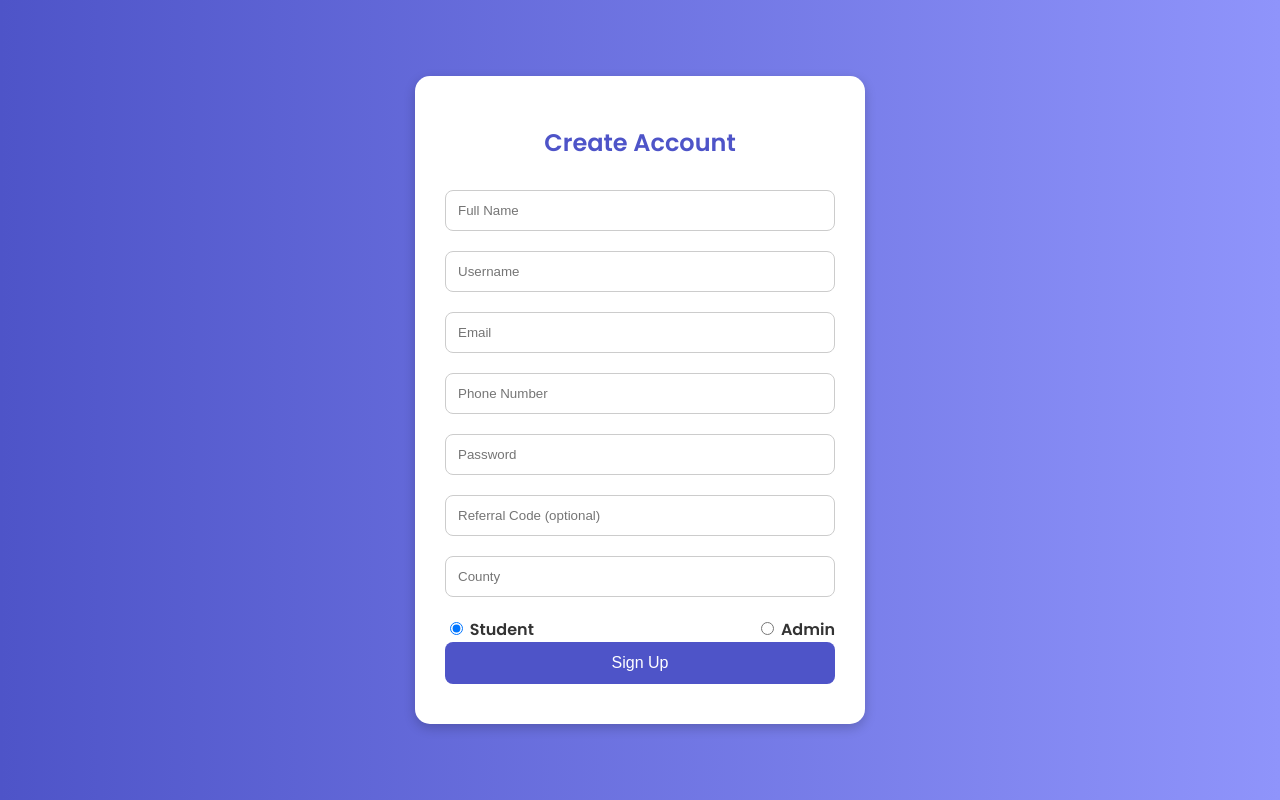
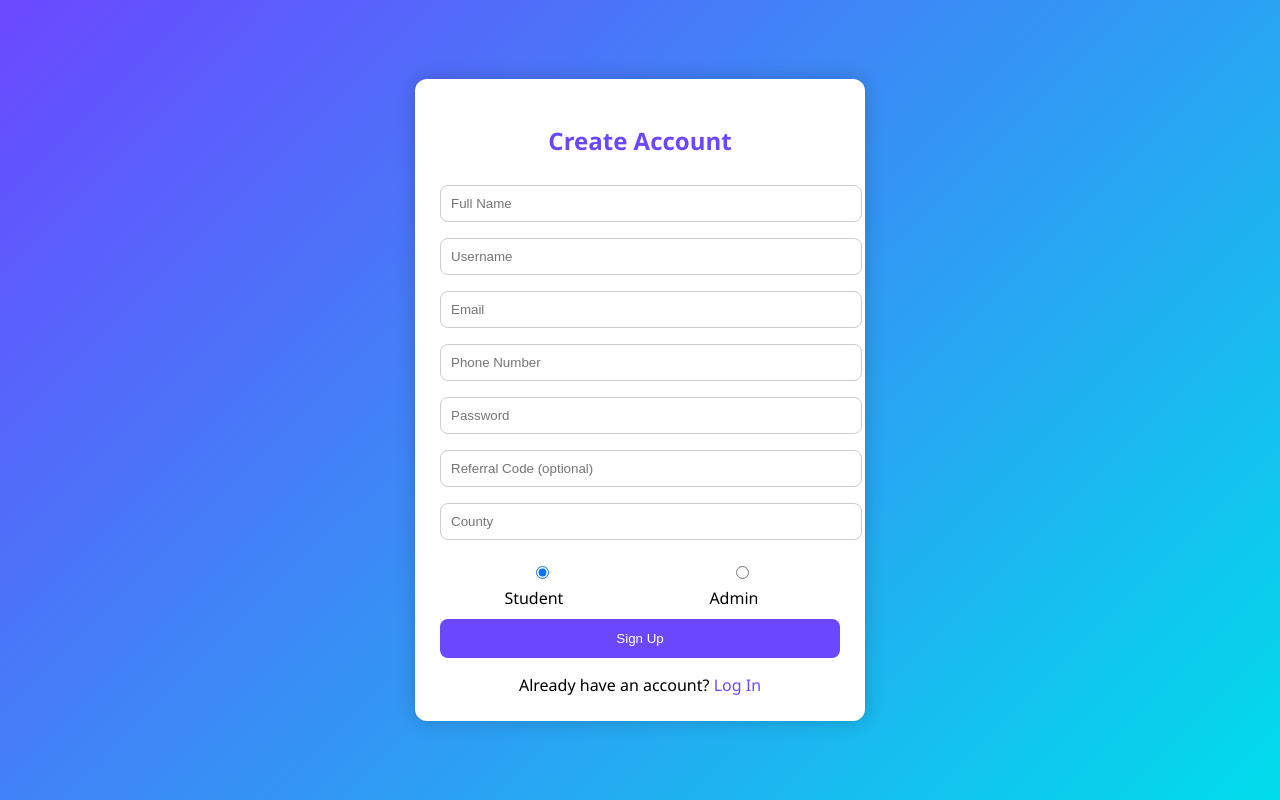
Before and after one commit to Wanga-tracker/study-hive, a plain HTML site: page signup.html in a window 1280 px wide. Drawn offline with Linux system fonts and the light colour scheme.

Commit message:
Update signup.html

```diff
--- a/signup.html
+++ b/signup.html
@@ -2,172 +2,171 @@
 <html lang="en">
 <head>
   <meta charset="UTF-8" />
-  <meta name="viewport" content="width=device-width, initial-scale=1.0" />
-  <title>Sign Up</title>
-  <link href="https://fonts.googleapis.com/css2?family=Poppins:wght@300;600&display=swap" rel="stylesheet">
+  <meta name="viewport" content="width=device-width, initial-scale=1.0"/>
+  <title>Edu Sync Hub - Signup</title>
   <style>
     body {
-      margin: 0;
-      padding: 0;
-      font-family: 'Poppins', sans-serif;
-      background: linear-gradient(to right, #4e54c8, #8f94fb);
+      background: linear-gradient(135deg, #6b48ff, #00ddeb);
+      font-family: 'Segoe UI', sans-serif;
       display: flex;
       justify-content: center;
       align-items: center;
-      height: 100vh;
+      min-height: 100vh;
+      margin: 0;
     }
-    .signup-container {
-      background: white;
-      border-radius: 15px;
-      box-shadow: 0 4px 12px rgba(0, 0, 0, 0.2);
-      width: 90%;
-      max-width: 450px;
-      padding: 30px;
-      box-sizing: border-box;
+    .container {
+      background: #fff;
+      border-radius: 12px;
+      padding: 25px;
+      width: 100%;
+      max-width: 400px;
+      box-shadow: 0 0 20px rgba(0,0,0,0.2);
     }
     h2 {
       text-align: center;
-      color: #4e54c8;
-      margin-bottom: 20px;
+      color: #6b48ff;
     }
-    input[type="text"], input[type="email"], input[type="password"], input[type="tel"], select {
+    input, select {
       width: 100%;
+      padding: 10px;
+      margin: 8px 0;
+      border-radius: 8px;
+      border: 1px solid #ccc;
+    }
+    .glow-button {
+      background: #6b48ff;
+      color: white;
+      border: none;
       padding: 12px;
-      margin: 10px 0;
-      border: 1px solid #ccc;
       border-radius: 8px;
-      box-sizing: border-box;
-    }
-    label {
-      font-weight: 600;
-      color: #333;
-    }
-    .role-select {
-      display: flex;
-      justify-content: space-between;
+      width: 100%;
+      cursor: pointer;
+      transition: 0.3s;
       margin-top: 10px;
     }
-    .admin-password {
+    .glow-button:hover {
+      box-shadow: 0 0 12px #00ddeb;
+    }
+    .role {
+      display: flex;
+      justify-content: space-around;
+      margin-top: 10px;
+    }
+    .switch {
+      text-align: center;
+      margin-top: 10px;
+    }
+    .switch a {
+      color: #6b48ff;
+      text-decoration: none;
+    }
+    #admin-pass {
       display: none;
     }
-    button {
-      width: 100%;
-      background-color: #4e54c8;
-      color: white;
-      padding: 12px;
-      border: none;
-      border-radius: 8px;
-      font-size: 16px;
-      cursor: pointer;
-      transition: background 0.3s ease;
-    }
-    button:hover {
-      background-color: #3b3f9e;
-    }
-    .error-message {
+    .error {
       color: red;
+      text-align: center;
       margin-top: 10px;
-      text-align: center;
     }
   </style>
 </head>
 <body>
-  <div class="signup-container">
+  <div class="container">
     <h2>Create Account</h2>
-    <input type="text" id="name" placeholder="Full Name">
-    <input type="text" id="username" placeholder="Username">
-    <input type="email" id="email" placeholder="Email">
-    <input type="tel" id="phone" placeholder="Phone Number">
-    <input type="password" id="password" placeholder="Password">
-    <input type="text" id="referral" placeholder="Referral Code (optional)">
-    <input type="text" id="county" placeholder="County">
+    <form id="signup-form">
+      <input type="text" id="name" placeholder="Full Name" required>
+      <input type="text" id="username" placeholder="Username" required>
+      <input type="email" id="email" placeholder="Email" required>
+      <input type="tel" id="phone" placeholder="Phone Number" required>
+      <input type="password" id="password" placeholder="Password" required>
+      <input type="text" id="referral" placeholder="Referral Code (optional)">
+      <input type="text" id="county" placeholder="County" required>
 
-    <div class="role-select">
-      <label><input type="radio" name="role" value="student" checked onclick="toggleAdmin(false)"> Student</label>
-      <label><input type="radio" name="role" value="admin" onclick="toggleAdmin(true)"> Admin</label>
+      <div class="role">
+        <label><input type="radio" name="role" value="student" checked> Student</label>
+        <label><input type="radio" name="role" value="admin"> Admin</label>
+      </div>
+
+      <input type="password" id="admin-pass" placeholder="Enter Admin Access Password">
+
+      <button type="submit" class="glow-button">Sign Up</button>
+      <p class="error" id="error-message"></p>
+    </form>
+
+    <div class="switch">
+      Already have an account? <a href="login.html">Log In</a>
     </div>
-    <input type="password" id="admin-password" class="admin-password" placeholder="Admin Password">
-
-    <button onclick="signup()">Sign Up</button>
-    <div class="error-message" id="error-message"></div>
   </div>
 
-  <!-- Firebase SDK -->
-  <script src="https://www.gstatic.com/firebasejs/10.12.0/firebase-app.js"></script>
-  <script src="https://www.gstatic.com/firebasejs/10.12.0/firebase-auth.js"></script>
-  <script src="https://www.gstatic.com/firebasejs/10.12.0/firebase-firestore.js"></script>
+  <!-- Firebase SDKs -->
+  <script type="module">
+    import { initializeApp } from "https://www.gstatic.com/firebasejs/11.8.1/firebase-app.js";
+    import { getAuth, createUserWithEmailAndPassword } from "https://www.gstatic.com/firebasejs/11.8.1/firebase-auth.js";
+    import { getFirestore, doc, setDoc } from "https://www.gstatic.com/firebasejs/11.8.1/firebase-firestore.js";
 
-  <script>
-    // Initialize Firebase
     const firebaseConfig = {
-      apiKey: "YOUR_API_KEY",
-      authDomain: "YOUR_PROJECT_ID.firebaseapp.com",
-      projectId: "YOUR_PROJECT_ID",
-      storageBucket: "YOUR_PROJECT_ID.appspot.com",
-      messagingSenderId: "YOUR_MESSAGING_ID",
-      appId: "YOUR_APP_ID"
+      apiKey: "AIzaSyAjsxzqXwW2PcwowbFSb4jiGTHGv9rdL0w",
+      authDomain: "agent-hive-project.firebaseapp.com",
+      projectId: "agent-hive-project",
+      storageBucket: "agent-hive-project.appspot.com",
+      messagingSenderId: "464476218600",
+      appId: "1:464476218600:web:59aa5ba90c73468d78155d"
     };
 
-    const app = firebase.initializeApp(firebaseConfig);
-    const auth = firebase.auth();
-    const db = firebase.firestore();
+    const app = initializeApp(firebaseConfig);
+    const auth = getAuth(app);
+    const db = getFirestore(app);
 
-    function toggleAdmin(show) {
-      document.getElementById("admin-password").style.display = show ? "block" : "none";
-    }
+    const form = document.getElementById("signup-form");
+    const errorMsg = document.getElementById("error-message");
+    const adminInput = document.getElementById("admin-pass");
 
-    async function signup() {
-      const name = document.getElementById("name").value.trim();
-      const username = document.getElementById("username").value.trim();
-      const email = document.getElementById("email").value.trim();
-      const phone = document.getElementById("phone").value.trim();
-      const password = document.getElementById("password").value;
-      const referral = document.getElementById("referral").value.trim();
-      const county = document.getElementById("county").value.trim();
-      const role = document.querySelector('input[name="role"]:checked').value;
-      const adminPassword = document.getElementById("admin-password").value.trim();
-      const errorMessage = document.getElementById("error-message");
+    document.querySelectorAll('input[name="role"]').forEach(input => {
+      input.addEventListener("change", () => {
+        adminInput.style.display = input.value === "admin" ? "block" : "none";
+      });
+    });
 
-      errorMessage.textContent = "";
+    form.addEventListener("submit", async (e) => {
+      e.preventDefault();
+      errorMsg.textContent = "";
 
-      if (!name || !username || !email || !phone || !password || !county) {
-        errorMessage.textContent = "Please fill in all required fields.";
-        return;
-      }
+      const email = form.email.value;
+      const password = form.password.value;
+      const role = form.querySelector('input[name="role"]:checked').value;
+      const adminSecret = form["admin-pass"].value.trim();
+      const requiredAdminPassword = "mySecretAdminPass"; // change this to your secret
 
-      if (role === "admin" && adminPassword !== "Secret2025") {
-        errorMessage.textContent = "Incorrect admin password.";
+      if (role === "admin" && adminSecret !== requiredAdminPassword) {
+        errorMsg.textContent = "Invalid admin access password.";
         return;
       }
 
       try {
-        const snapshot = await db.collection("users").where("username", "==", username).get();
-        if (!snapshot.empty) {
-          errorMessage.textContent = "Username already exists.";
-          return;
-        }
+        const userCredential = await createUserWithEmailAndPassword(auth, email, password);
+        const user = userCredential.user;
 
-        const userCredential = await auth.createUserWithEmailAndPassword(email, password);
-        const uid = userCredential.user.uid;
-
-        await db.collection("users").doc(uid).set({
-          name,
-          username,
-          email,
-          phone,
-          referral,
-          county,
-          role,
+        await setDoc(doc(db, "users", user.uid), {
+          name: form.name.value,
+          username: form.username.value,
+          email: email,
+          phone: form.phone.value,
+          referral: form.referral.value,
+          county: form.county.value,
+          role: role,
           createdAt: new Date()
         });
 
-        alert("Account created successfully!");
-        window.location.href = role === "admin" ? "admin_dashboard.html" : "main_dashboard.html";
-      } catch (error) {
-        console.error(error);
-        errorMessage.textContent = error.message;
+        alert("Signup successful!");
+        if (role === "admin") {
+          window.location.href = "admin.html";
+        } else {
+          window.location.href = "dashboard.html";
+        }
+      } catch (err) {
+        errorMsg.textContent = "Signup failed: " + err.message;
       }
-    }
+    });
   </script>
 </body>
-</html>
+  </html>
```
